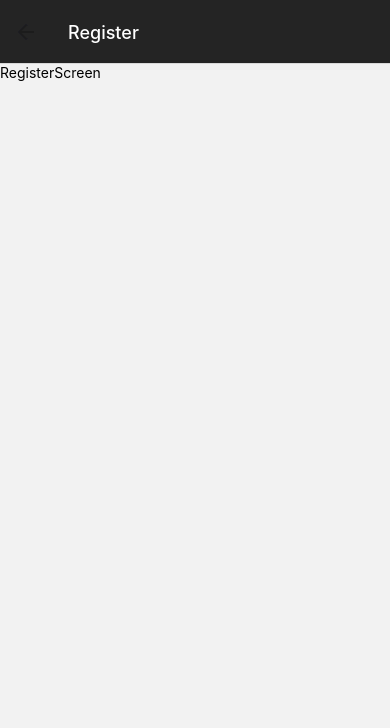
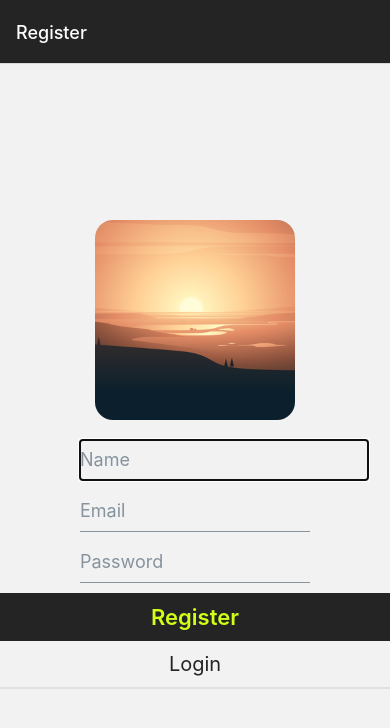
Before and after one commit to kellonparkinson/landlord-mobile-app, a React Native app: screen /Register in a window 390 px wide. Shown: the top 728 px of the page. Built offline with nearby package versions, Linux system fonts and the light colour scheme.

Commit message:
basic register screen for now

```diff
--- a/App.js
+++ b/App.js
@@ -43,7 +43,7 @@ export default function App() {
       <StatusBar style="light"/>
       <NavigationContainer>
         <Stack.Navigator
-          initialRouteName="Login"
+          initialRouteName="Register"
           screenOptions={globalScreenOptions}
         >
 
--- a/screens/LoginScreen.jsx
+++ b/screens/LoginScreen.jsx
@@ -1,6 +1,6 @@
 import { StyleSheet, Text, View, Pressable } from 'react-native'
 import React, { useState } from 'react'
-import { Button, Input, Image } from 'react-native-elements'
+import { Input, Image } from 'react-native-elements'
 
 const LoginScreen = () => {
   const [email, setEmail] = useState('')
@@ -45,7 +45,7 @@ const LoginScreen = () => {
           style={styles.registerBtn}
           onPress={() => navigation.navigate('Register')}
         >
-          <Text style={{ color: '#242424', fontSize: 22, fontWeight: '600' }}>Register</Text>
+          <Text style={{ color: '#242424', fontSize: 20, fontWeight: '400' }}>Register</Text>
         </Pressable>
       </View>
     </View>
@@ -65,6 +65,7 @@ const styles = StyleSheet.create({
       width: 200,
       height: 200,
       borderRadius: 18,
+      marginBottom: 20,
     },
     inputContainer: {
       width: 250,
--- a/screens/RegisterScreen.jsx
+++ b/screens/RegisterScreen.jsx
@@ -1,10 +1,60 @@
-import { StyleSheet, Text, View } from 'react-native'
-import React from 'react'
+import { StyleSheet, Text, View, Pressable } from 'react-native'
+import React, { useState } from 'react'
+import { Input, Image } from 'react-native-elements'
 
 const RegisterScreen = () => {
+  const [userName, setUserName] = useState('')
+  const [email, setEmail] = useState('')
+  const [password, setPassword] = useState('')
+
+  const handleRegister = () => {
+
+  }
+
   return (
-    <View>
-      <Text>RegisterScreen</Text>
+    <View style={styles.screenWrapper}>
+      <Image
+        source={require('../assets/sunset.png')}
+        style={styles.logo}
+      />
+      <View style={styles.inputContainer}>
+        <Input
+          style={styles.input}
+          placeholder='Name'
+          type='username'
+          autoFocus
+          onChangeText={(text) => setUserName(text)}
+        />
+        <Input
+          style={styles.input}
+          placeholder='Email'
+          type='email'
+          onChangeText={(text) => setEmail(text)}
+        />
+        <Input
+          style={styles.input}
+          placeholder='Password'
+          type='password'
+          secureTextEntry
+          onChangeText={(text) => setPassword(text)}
+        />
+      </View>
+
+      <View style={styles.btnWrapper}>
+        <Pressable
+          style={styles.registerBtn}
+          onPress={handleRegister}
+        >
+          <Text style={{ color: '#d1ff17', fontSize: 22, fontWeight: '600' }}>Register</Text>
+        </Pressable>
+
+        <Pressable
+          style={styles.loginBtn}
+          onPress={() => navigation.navigate('Login')}
+        >
+          <Text style={{ color: '#242424', fontSize: 20, fontWeight: '400' }}>Login</Text>
+        </Pressable>
+      </View>
     </View>
   )
 }
@@ -12,5 +62,37 @@ const RegisterScreen = () => {
 export default RegisterScreen
 
 const styles = StyleSheet.create({
-
+    screenWrapper: {
+      height: '100%',
+      wdith: '100%',
+      justifyContent: 'center',
+      alignItems: 'center',
+    },
+    logo: {
+      width: 200,
+      height: 200,
+      borderRadius: 18,
+      marginBottom: 20,
+    },
+    inputContainer: {
+      width: 250,
+    },
+    btnWrapper: {
+      width: '100%',
+    },
+    registerBtn: {
+      width: '100%',
+      height: 48,
+      alignItems: 'center',
+      justifyContent: 'center',
+      backgroundColor: '#242424',
+    },
+    loginBtn: {
+      width: '100%',
+      height: 48,
+      alignItems: 'center',
+      justifyContent: 'center',
+      borderBottomWidth: 2,
+      borderColor: '#e1e1e1'
+    },
 })
```
